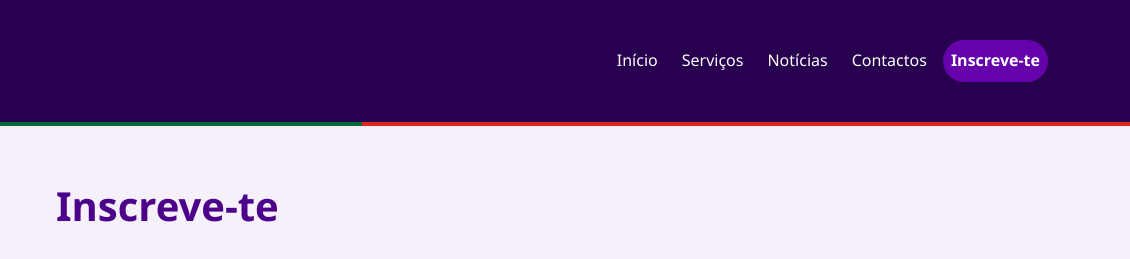
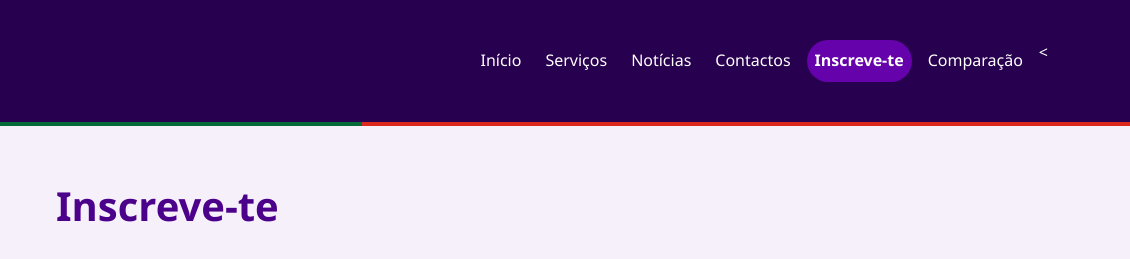
Before and after one commit to Afonso091/ATCV-Programa-o-WEB-Cliente, a plain HTML site: page inscreve-te.html in a window 1280 px wide. Shown: the top 259 px of the page, 150-1280 px from the left. Drawn offline with nearby package versions, Linux system fonts and the light colour scheme.

Commit message:
Update inscreve-te.html

```diff
--- a/inscreve-te.html
+++ b/inscreve-te.html
@@ -19,7 +19,7 @@
                     <span class="navbar-toggler-icon"></span>
                 </button>
                 <div class="collapse navbar-collapse" id="menu">
-                    <ul class="navbar-nav ms-auto gap-lg-2"><li class="nav-item"><a class="nav-link" href="index.html">Início</a></li><li class="nav-item"><a class="nav-link" href="servicos.html">Serviços</a></li><li class="nav-item"><a class="nav-link" href="noticias.html">Notícias</a></li><li class="nav-item"><a class="nav-link" href="contactos.html">Contactos</a></li><li class="nav-item"><a class="nav-link active" href="inscreve-te.html" aria-current="page">Inscreve-te</a></li></ul>
+                    <ul class="navbar-nav ms-auto gap-lg-2"><li class="nav-item"><a class="nav-link" href="index.html">Início</a></li><li class="nav-item"><a class="nav-link" href="servicos.html">Serviços</a></li><li class="nav-item"><a class="nav-link" href="noticias.html">Notícias</a></li><li class="nav-item"><a class="nav-link" href="contactos.html">Contactos</a></li><li class="nav-item"><a class="nav-link active" href="inscreve-te.html" aria-current="page">Inscreve-te</a></li><li class="nav-item"><a class="nav-link" href="comparacao.html">Comparação</a></li><</ul>
                 </div>
             </div>
         </nav>
```
